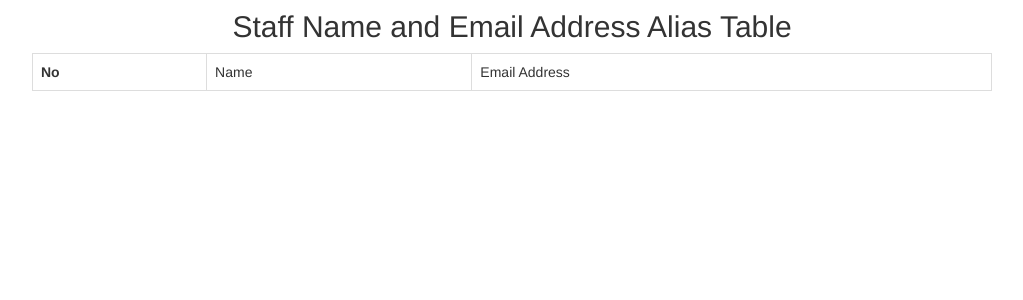
After one commit to freddie1129/enronproject, a Django app: page /enron/staff/ in a window 1280 px wide. The commit adds this page. Shown: the top 300 px of the page, without its empty margins (128-1151 px from the left). Run offline with Django 3.2, Linux system fonts and the light colour scheme; data that the repository does not hold is empty; some libraries are stand-ins or nearby versions.

Commit message:
staff name and alias

```diff
--- /dev/null
+++ b/enron/templates/enron/staff.html
@@ -0,0 +1,59 @@
+<!DOCTYPE html>
+<html lang="en">
+<head>
+    <meta charset="UTF-8">
+
+    <!-- Latest compiled and minified CSS -->
+    <link rel="stylesheet" href="https://maxcdn.bootstrapcdn.com/bootstrap/3.3.7/css/bootstrap.min.css">
+
+    <!-- jQuery library -->
+    <script src="https://ajax.googleapis.com/ajax/libs/jquery/3.3.1/jquery.min.js"></script>
+
+    <!-- Latest compiled JavaScript -->
+    <script src="https://maxcdn.bootstrapcdn.com/bootstrap/3.3.7/js/bootstrap.min.js"></script>
+
+    <style>
+        table {
+
+            margin: auto;
+            width: 50%;
+        }
+
+        .center {
+            margin: auto;
+
+            padding: 10px;
+        }
+
+        h2 {
+            text-align: center;
+        }
+    </style>
+    <title>Staff</title>
+</head>
+<body>
+
+
+<h2 class="center">Staff Name and Email Address Alias Table</h2>
+
+<table class="table table-bordered" style="width:75%">
+    <tr>
+        <th>No</th>
+        <td>Name</td>
+        <td>Email Address</td>
+    </tr>
+    {% for staff in staff_list %}
+        <tr>
+            <td rowspan="{{ staff.2 }}">{{ staff.0 }}</td>
+            <td rowspan="{{ staff.2 }}">{{ staff.1 }}</td>
+            <td>{{ staff.3 }}</td>
+        </tr>
+        {% for email in staff.4 %}
+            <tr>
+                <td>{{ email }}</td>
+            </tr>
+        {% endfor %}
+    {% endfor %}
+</table>
+</body>
+</html>
--- a/enron/urls.py
+++ b/enron/urls.py
@@ -3,7 +3,8 @@ from django.urls import path
 from . import views
 
 urlpatterns = [
-    path('', views.index, name='index'),
+    path('', views.home, name='home'),
     path('summery/', views.comm_brief, name='comm_brief'),
     path('<staff_from>/<staff_to>/detail', views.mail_history, name='staffdetail'),
+    path('staff/', views.staff, name='staff'),
 ]
--- a/enron/views.py
+++ b/enron/views.py
@@ -5,6 +5,7 @@ from django.db.models import Sum
 
 from enron.models import StaffName
 from enron.models import Email
+from enron.models import StaffEmail
 
 
 
@@ -23,6 +24,11 @@ def index(request):
         staff_data.append( ( staff, total_to.get('toNumber__sum'), total_cc.get('ccNumber__sum'),total_bcc.get('bccNumber__sum')))
     context = {'staff_list': staff_data}
     return render(request, 'enron/index.html', context)
+
+def home(request):
+    return render(request, 'enron/index.html')
+
+
 
 def staff_detail(request,staff_name):
     staff_list =  StaCommunication.objects.filter(staffName1=staff_name)
@@ -84,4 +90,13 @@ def mail_history(request, staff_from, staff_to):
 
     return render(request,'enron/a_email_b.html',contex)
 
+def staff(request):
+    result = [];
+    staff_list = StaffName.objects.all()[0:5];
+    for idx, value in enumerate(staff_list):
+        emails = StaffEmail.objects.filter(staffName=value)
+        result.append((idx+1, value.name, len(emails), emails[0].emailAddress, [e.emailAddress for e in emails[1:]]))
+    contex = {"staff_list" : result}
+    return render(request,'enron/staff.html',contex)
+
 # Create your views here.
```
Also changed, not shown: enron/templates/enron/enronindex.html (added, +19 -0 lines), enron/templates/enron/index.html (+4 -10 lines), enron/templates/enron/staff_list.html (added, +10 -0 lines).
